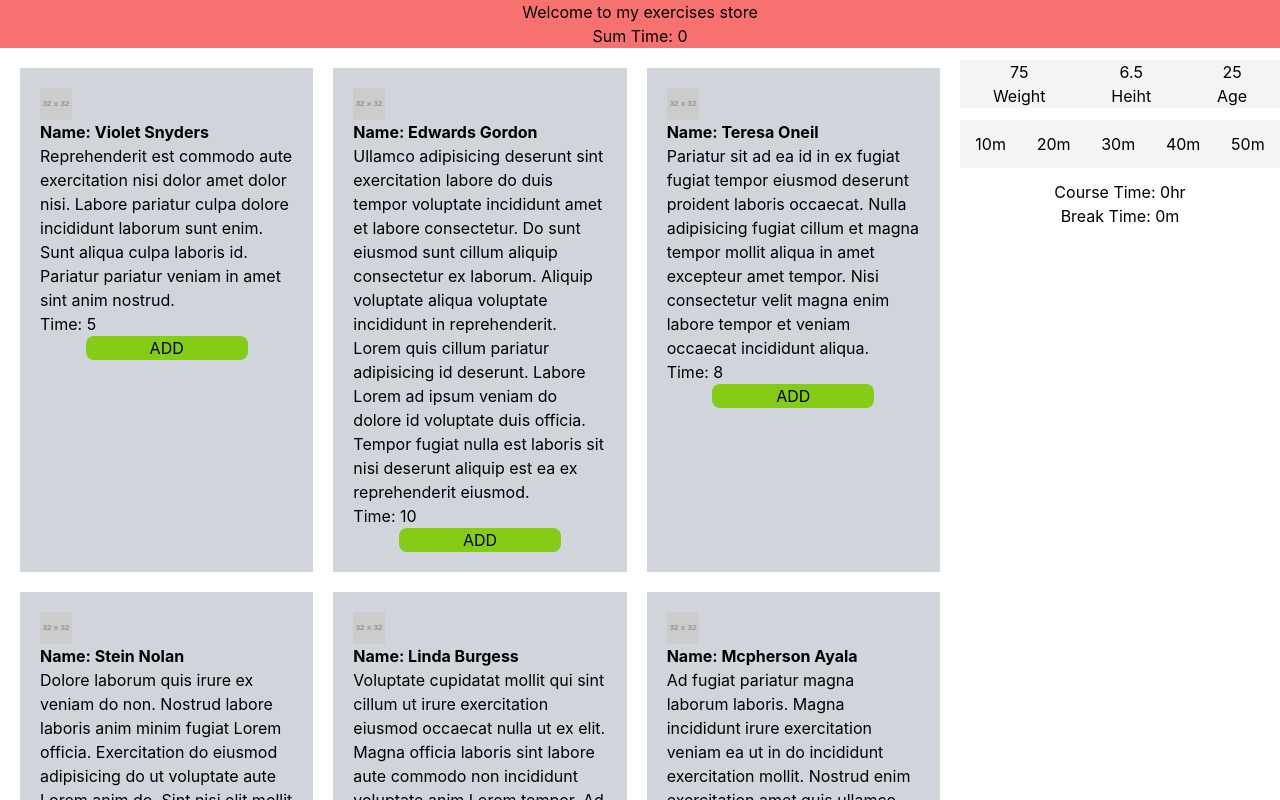
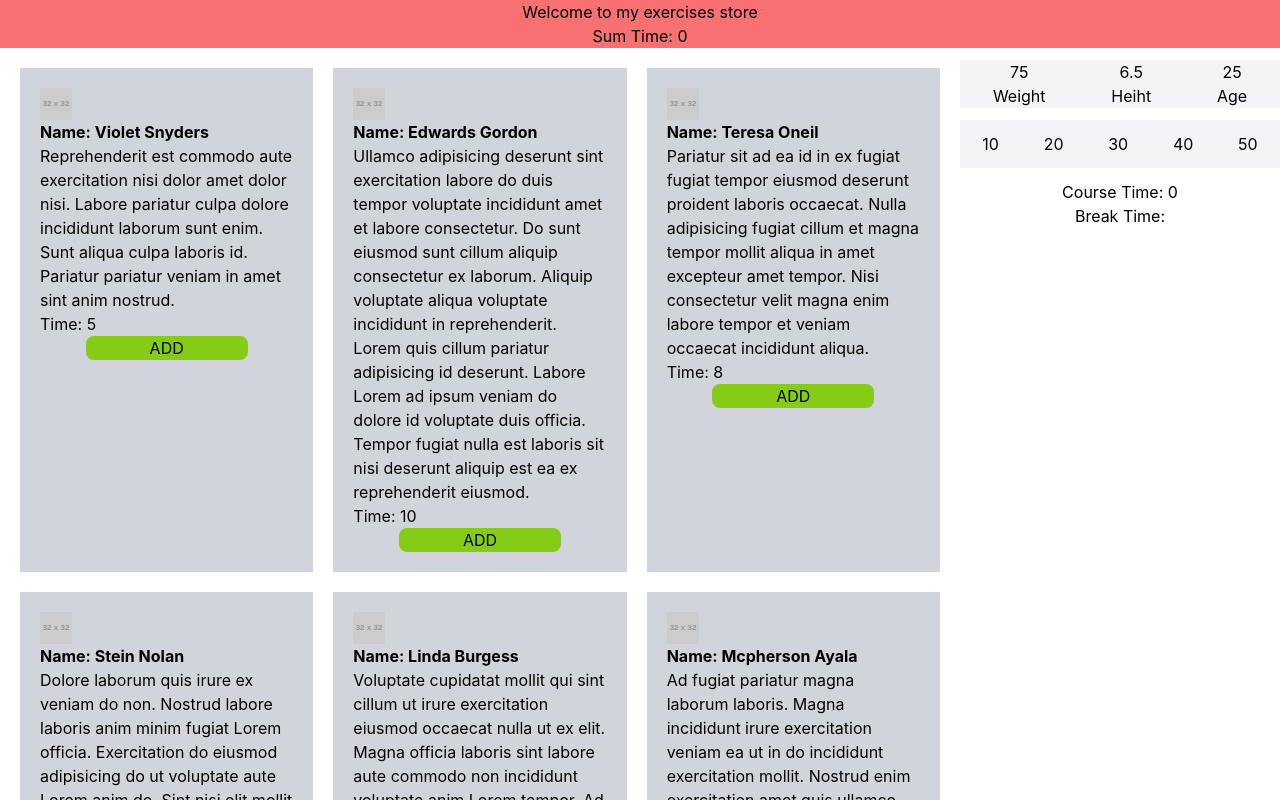
Before and after one commit to grsagor/best-gym, a React (Create React App) app: page / in a window 1280 px wide. Shown: the top 800 px of the page. Built offline with nearby package versions, Linux system fonts and the light colour scheme.

Commit message:
local storage done

```diff
--- a/src/Compnents/Exercise/exercise.js
+++ b/src/Compnents/Exercise/exercise.js
@@ -1,12 +1,14 @@
 import './Exercise.css'
+// import {addToDb} from '../../utilities/fakedb'
 function Exercise(props) {
   const {name, picture,time, about} = props.exercise;
   const {setSumTime, sumTime} = props.time
   // console.log(setTime);
 
   const handleClick = (time) =>{
-    const newSum = sumTime + time
-    setSumTime(newSum)
+    const newSum = sumTime + time;
+    setSumTime(newSum);
+    // addToDb
   }
 
   return (
--- a/src/Compnents/rightside/Rightside.js
+++ b/src/Compnents/rightside/Rightside.js
@@ -1,10 +1,21 @@
 import React from 'react'
 import { useState } from 'react'
 
-
 function Rightside(props) {
     const sumTime = props.time;
-    const [breakTime, setBreakTime] = useState(0)
+    const [breakTime, setBreakTime] = useState(localStorage.getItem("afterRefresh"))
+
+    // useEffect(() => {
+    //     const storedBreakTime = getStoredBreakTime();
+    //     console.log(storedBreakTime);
+    // }, [])
+
+    const handleBreak = (breakTime) => {
+        setBreakTime(breakTime);
+        // addToDb(breakTime);
+        localStorage.setItem("afterRefresh", breakTime);
+
+    }
 
   return (
     <div>
@@ -20,15 +31,15 @@ function Rightside(props) {
             </div>
         </div>
         <div className='flex justify-around bg-gray-100	my-3 py-3'>
-            <button onClick={()=>setBreakTime(10)}>10m</button>
-            <button onClick={()=>setBreakTime(20)}>20m</button>
-            <button onClick={()=>setBreakTime(30)}>30m</button>
-            <button onClick={()=>setBreakTime(40)}>40m</button>
-            <button onClick={()=>setBreakTime(50)}>50m</button>
+            <button onClick={()=>handleBreak(10)}>10</button>
+            <button onClick={()=>handleBreak(20)}>20</button>
+            <button onClick={()=>handleBreak(30)}>30</button>
+            <button onClick={()=>handleBreak(40)}>40</button>
+            <button onClick={()=>handleBreak(50)}>50</button>
         </div>
         <div>
-            <h2>Course Time: {sumTime}hr</h2>
-            <h2>Break Time: {breakTime}m</h2>
+            <h2>Course Time: {sumTime}</h2>
+            <h2>Break Time: {breakTime}</h2>
         </div>
     </div>
   )
--- /dev/null
+++ b/src/utilities/fakedb.js
@@ -0,0 +1,54 @@
+// use local storage to manage cart data
+const addToDb = id =>{
+    let shoppingCart = {};
+
+    //get the shopping cart from local storage
+    const storedCart = localStorage.getItem('shopping-cart');
+    if(storedCart){
+        shoppingCart = JSON.parse(storedCart);
+    }
+
+    // add quantity
+    const quantity = shoppingCart[id];
+    if(quantity){
+        const newQuantity = quantity + 1;
+        shoppingCart[id] = newQuantity;
+    }
+    else{
+        shoppingCart[id] = 1;
+    }
+    localStorage.setItem('shopping-cart', JSON.stringify(shoppingCart));
+}
+
+const getStoredBreakTime = () => {
+    let shoppingCart = {};
+
+    //get the shopping cart from local storage
+    const storedCart = localStorage.getItem('shopping-cart');
+    if(storedCart){
+        shoppingCart = JSON.parse(storedCart);
+    }
+    return shoppingCart;
+}
+
+const removeFromDb = id =>{
+    const storedCart = localStorage.getItem('shopping-cart');
+    if(storedCart){
+        const shoppingCart = JSON.parse(storedCart);
+        if(id in shoppingCart){
+            delete shoppingCart[id];
+            localStorage.setItem('shopping-cart', JSON.stringify(shoppingCart));
+        }
+    }
+}
+
+const deleteShoppingCart = () =>{
+    localStorage.removeItem('shopping-cart');
+}
+
+export {
+    addToDb,
+    getStoredBreakTime,
+    removeFromDb,
+    deleteShoppingCart
+}
```
